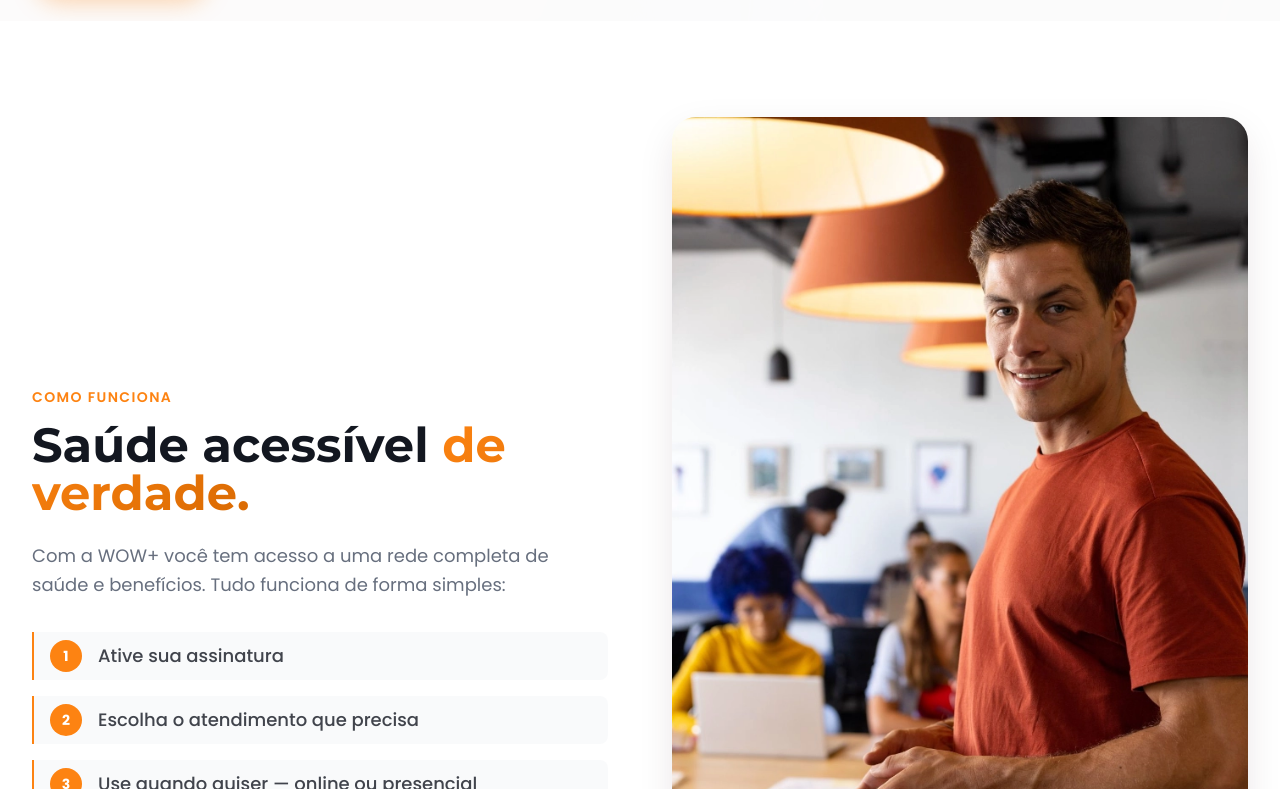
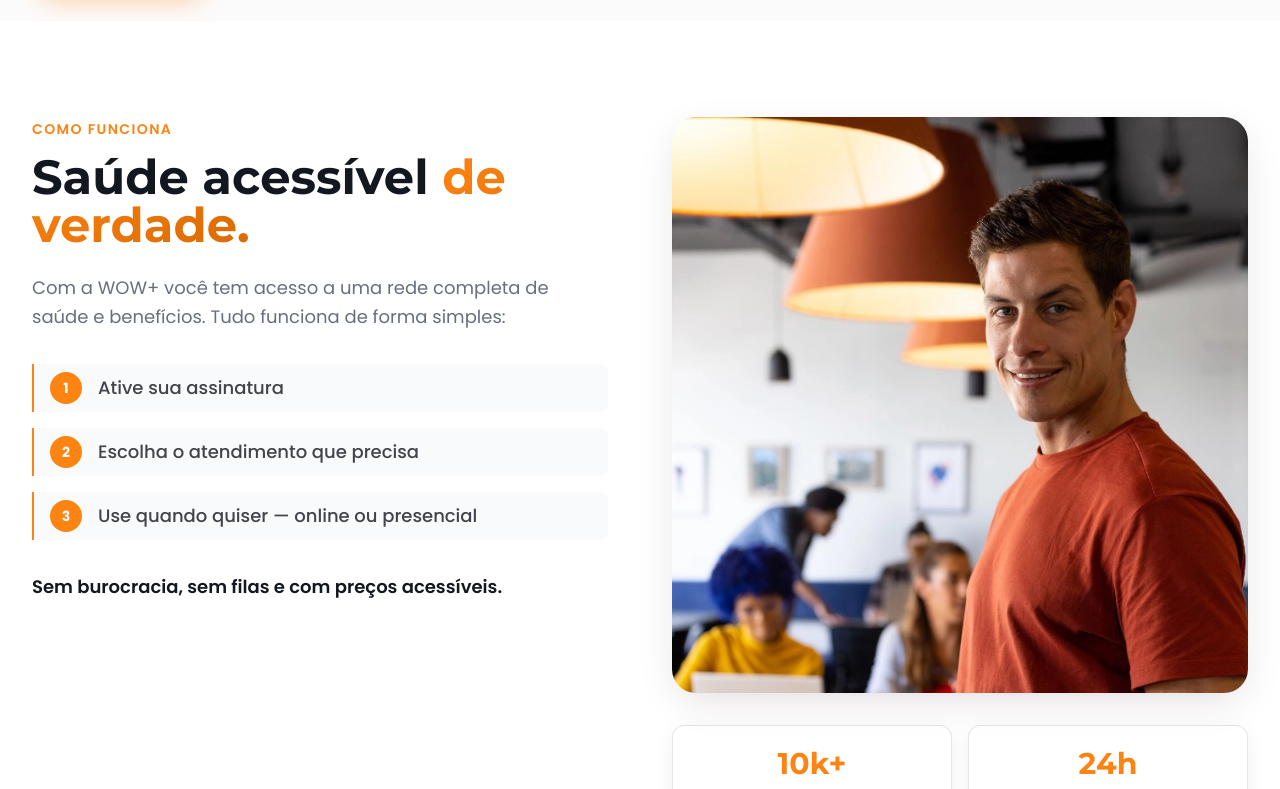
Before and after one commit to jorguzz-fer/onlyprenuss, a React (Vite) app: page / in a window 1280 px wide. Shown: the part 791-1580 px from the top of the page. Built offline with nearby package versions, Linux system fonts and the light colour scheme; the HTML template or start-up script is replaced by a standard one.

Commit message:
fix: alinha texto e imagem da seção Como Funciona pelo topo
Troca items-center por items-start e aspect-ratio quadrado na imagem
para melhor simetria visual entre os blocos.

Co-Authored-By: Claude Opus 4.6 <noreply@anthropic.com>

```diff
--- a/src/components/AboutSection.tsx
+++ b/src/components/AboutSection.tsx
@@ -12,7 +12,7 @@ const AboutSection = () => {
   return (
     <section id="about" className="py-24">
       <div className="container">
-        <div className="grid lg:grid-cols-2 gap-16 items-center">
+        <div className="grid lg:grid-cols-2 gap-16 items-start">
           <motion.div
             initial={{ opacity: 0, x: -40 }}
             whileInView={{ opacity: 1, x: 0 }}
@@ -59,7 +59,7 @@ const AboutSection = () => {
               <img
                 src={aboutImage}
                 alt="Equipe WOW Mais"
-                className="w-full aspect-[4/5] md:aspect-[3/4] object-cover object-top"
+                className="w-full aspect-square object-cover object-top"
               />
             </div>
             {/* Stats overlay */}
```
